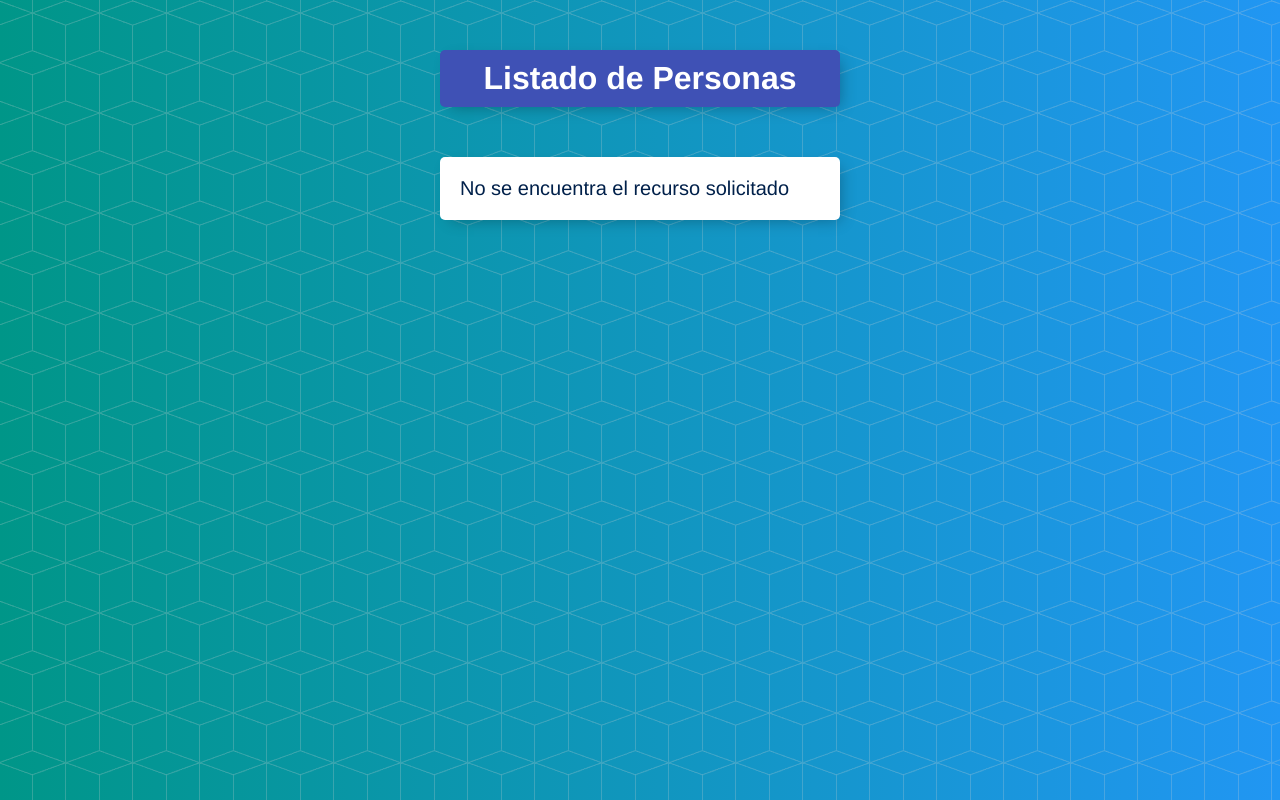
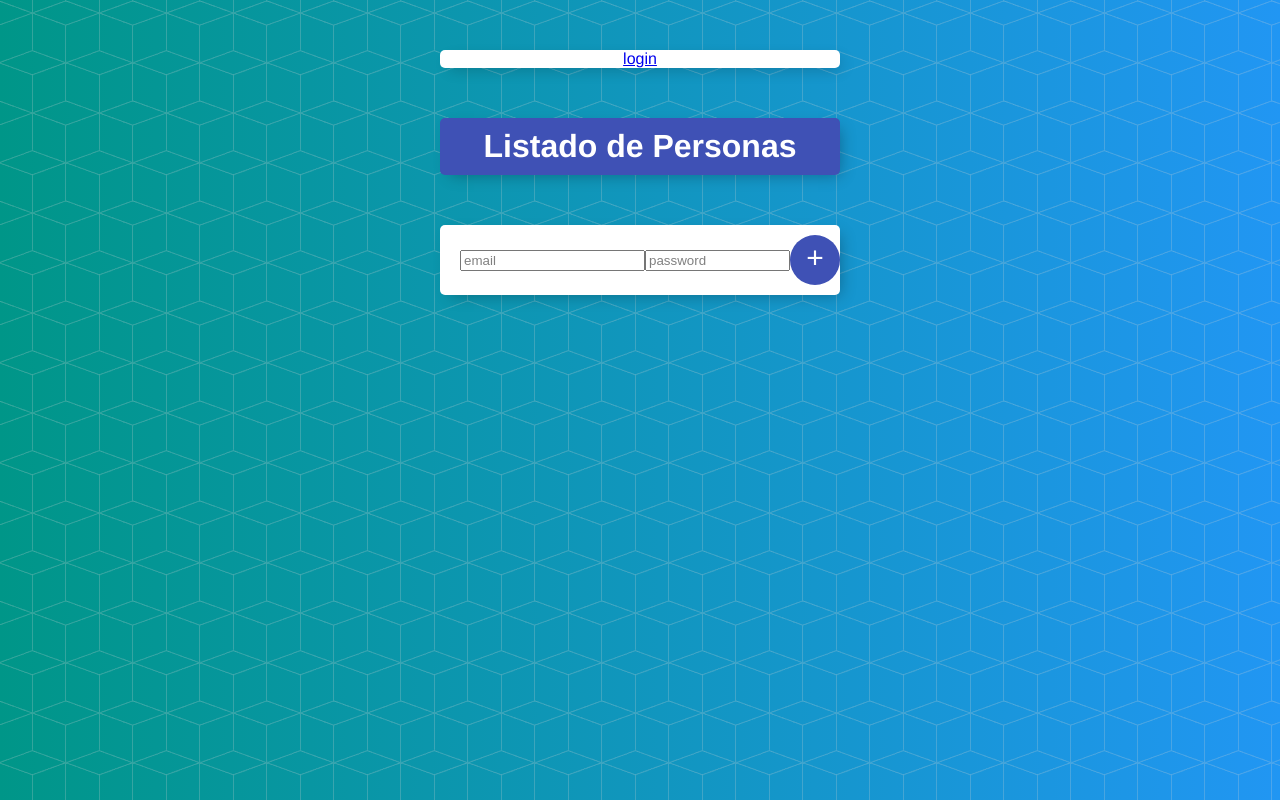
Before and after one commit to FernandoAlmaraz/Universidad_Angular, an Angular app in the folder listadoPersonas/: page /login in a window 1280 px wide. Shown: the top 800 px of the page. Built offline with nearby package versions, Linux system fonts and the light colour scheme.

Commit message:
añadiendo login con firebase

```diff
--- a/listadoPersonas/package.json
+++ b/listadoPersonas/package.json
@@ -19,6 +19,7 @@
     "@angular/platform-browser-dynamic": "^16.2.0",
     "@angular/router": "^16.2.0",
     "bootstrap": "^5.3.2",
+    "firebase": "^10.5.2",
     "jquery": "^3.7.1",
     "popper.js": "^1.16.1",
     "rxjs": "~7.8.0",
--- a/listadoPersonas/src/app/app-routing.module.ts
+++ b/listadoPersonas/src/app/app-routing.module.ts
@@ -3,6 +3,7 @@
 import { PersonasComponent } from './personas/personas.component';
 import { FormularioComponent } from './personas/formulario/formulario.component';
 import { ErrorComponent } from './error/error.component';
+import { LoginComponent } from './login/login.component';
 
 
 const routes: Routes = [
@@ -13,6 +14,7 @@
       { path: ':id', component: FormularioComponent },
     ]
   },
+  { path: 'login', component: LoginComponent },
   { path: '**', component: ErrorComponent },
 ]
 
--- a/listadoPersonas/src/app/app.component.html
+++ b/listadoPersonas/src/app/app.component.html
@@ -1,3 +1,9 @@
+<div *ngIf="!isAutenticado()" class="box centrado" >
+    <a routerLink="/login">login</a>
+</div>
+<div *ngIf="isAutenticado()" class="box centrado" >
+    <a style="cursor: pointer;" (click)="salir()">salir</a>
+</div>
 <div class="box" id="heading">
     <h1>Listado de Personas</h1>
 </div>
--- a/listadoPersonas/src/app/app.component.ts
+++ b/listadoPersonas/src/app/app.component.ts
@@ -1,7 +1,6 @@
 import { Component, OnInit } from '@angular/core';
-import { Persona } from './persona.model';
-import { LogginService } from './LoggingService.service';
-import { PersonasService } from './personas.service';
+import * as firebase from "firebase/compat/app";
+import { LoginServise } from './login/login.service';
 
 @Component({
   selector: 'app-root',
@@ -9,16 +8,22 @@
   styleUrls: ['./app.component.css']
 })
 export class AppComponent implements OnInit {
-  // titulo = 'Listado De Personas';
-  // personas: Persona[] = []
-  // constructor(private logginService: LogginService,
-  //   private personasService: PersonasService) {
+  constructor(private loginService: LoginServise) {
 
-  // }
+  }
   ngOnInit() {
     // this.personas = this.personasService.personas;
+    firebase.default.initializeApp({
+      apiKey: "AIzaSyBtYMIu8H35p-EddTTR9GprTHvEKgwadkk",
+      authDomain: "listado-personas-bf51f.firebaseapp.com",
+    })
   }
-
+  isAutenticado() {
+    return this.loginService.isAutenticado();
+  }
+  salir() {
+    this.loginService.logout()
+  }
   // onPersonaAgregada(persona: Persona) {
   //   this.personasService.personaAgregada(persona)
   // }
--- a/listadoPersonas/src/app/app.module.ts
+++ b/listadoPersonas/src/app/app.module.ts
@@ -14,6 +14,7 @@
 import { DataService } from './data.service';
 import { HttpClientModule } from '@angular/common/http';
 import { LoginComponent } from './login/login.component';
+import { LoginServise } from './login/login.service';
 @NgModule({
   declarations: [
     AppComponent,
@@ -30,7 +31,7 @@
     RouterOutlet,
     HttpClientModule
   ],
-  providers: [LogginService, PersonasService, DataService],
+  providers: [LogginService, PersonasService, DataService, LoginServise],
   bootstrap: [AppComponent]
 })
 export class AppModule { }
--- a/listadoPersonas/src/app/data.service.ts
+++ b/listadoPersonas/src/app/data.service.ts
@@ -1,15 +1,19 @@
 import { Injectable } from '@angular/core';
 import { HttpClient } from '@angular/common/http'
 import { Persona } from './persona.model';
+import { LoginServise } from './login/login.service';
 @Injectable()
 export class DataService {
 
-  constructor(private httpClient: HttpClient) { }
+  constructor(private httpClient: HttpClient,
+    private loginServise: LoginServise) { }
   cargarPersonas() {
-    return this.httpClient.get<Persona[]>('https://listado-personas-bf51f-default-rtdb.firebaseio.com/datos.json');
+    const token = this.loginServise.getIdToken()
+    return this.httpClient.get<Persona[]>('https://listado-personas-bf51f-default-rtdb.firebaseio.com/datos.json?auth=' + token);
   }
   guardarPersonas(personas: Persona[]) {
-    this.httpClient.put('https://listado-personas-bf51f-default-rtdb.firebaseio.com/datos.json',
+    const token = this.loginServise.getIdToken()
+    this.httpClient.put('https://listado-personas-bf51f-default-rtdb.firebaseio.com/datos.json?auth=' + token,
       personas).subscribe(
         response => console.log("Se han guardado las personas" + response),
         error => console.log("error al guardar personas" + error)
@@ -17,8 +21,9 @@
   }
 
   modificarPersonaService(index: number, persona: Persona) {
+    const token = this.loginServise.getIdToken()
     let url: string;
-    url = 'https://listado-personas-bf51f-default-rtdb.firebaseio.com/datos/' + index + '.json';
+    url = 'https://listado-personas-bf51f-default-rtdb.firebaseio.com/datos/' + index + '.json?auth=' + token;
     console.log(url)
     this.httpClient.put(url, persona)
       .subscribe(
@@ -28,8 +33,9 @@
   }
 
   eliminarPersona(index: number) {
+    const token = this.loginServise.getIdToken()
     let url: string;
-    url = 'https://listado-personas-bf51f-default-rtdb.firebaseio.com/datos/' + index + '.json';
+    url = 'https://listado-personas-bf51f-default-rtdb.firebaseio.com/datos/' + index + '.json?auth=' + token;
     console.log(url)
     this.httpClient.delete(url)
       .subscribe(
--- a/listadoPersonas/src/app/login/login.component.html
+++ b/listadoPersonas/src/app/login/login.component.html
@@ -1 +1,11 @@
-<p>login works!</p>
+<div class="box">
+    <form class="item" #f="ngForm" (ngSubmit)="f.form.valid  && login(f)">
+        <div >
+            <input type="email" name="email" placeholder="email" ngModel required size="20">
+        </div>
+        <div>
+            <input type="password" name="password" placeholder="password" ngModel required size="15">
+        </div>
+        <button type="submit" style="cursor: pointer;">+</button>
+    </form>
+</div>
--- a/listadoPersonas/src/app/login/login.component.ts
+++ b/listadoPersonas/src/app/login/login.component.ts
@@ -1,10 +1,20 @@
-import { Component } from '@angular/core';
+import { Component, OnInit } from '@angular/core';
+import { NgForm } from '@angular/forms';
+import { LoginServise } from './login.service';
 
 @Component({
   selector: 'app-login',
   templateUrl: './login.component.html',
   styleUrls: ['./login.component.css']
 })
-export class LoginComponent {
+export class LoginComponent implements OnInit {
+  constructor(private loginService: LoginServise) { }
+  ngOnInit(): void {
 
+  }
+  login(form: NgForm) {
+    const email = form.value.email;
+    const password = form.value.password
+    this.loginService.login(email, password)
+  }
 }
--- /dev/null
+++ b/listadoPersonas/src/app/login/login.service.ts
@@ -0,0 +1,38 @@
+import { Injectable } from "@angular/core";
+import { Router } from "@angular/router";
+import * as firebase from "firebase/auth"
+@Injectable()
+export class LoginServise {
+    token: string | null = null;
+    constructor(private router: Router) { }
+    login(email: string, password: string) {
+        const auth = firebase.getAuth();
+        firebase.signInWithEmailAndPassword(auth, email, password)
+            .then(
+                response => {
+                    firebase.getAuth().currentUser?.getIdToken()
+                        .then(
+                            token => {
+                                this.token = token;
+                                this.router.navigate(['/'])
+                            }
+                        )
+                }
+            )
+    }
+
+    getIdToken() {
+        return this.token
+    }
+
+    isAutenticado() {
+        return this.token != null;
+    }
+
+    logout() {
+        firebase.getAuth().signOut().then(() => {
+            this.token = null;
+            this.router.navigate(['/login'])
+        }).catch(error => console.log("Error de logut"))
+    }
+}
--- a/listadoPersonas/src/styles.css
+++ b/listadoPersonas/src/styles.css
@@ -20,7 +20,9 @@
     border-radius: 5px;
     box-shadow: 5px 5px 15px -5px rgba(0, 0, 0, 0.3);
   }
-
+  .centrado{
+    text-align: center;
+  }
   #heading {
     background-color: #3F51B5;
     text-align: center;
```
Also changed, not shown: 1 other file (tests, documents, lock files or other folders).
